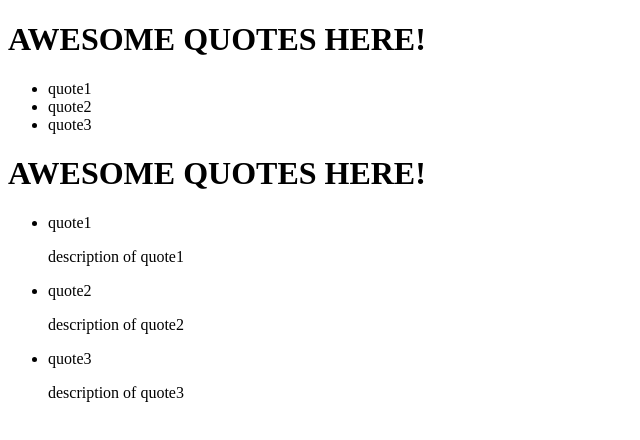
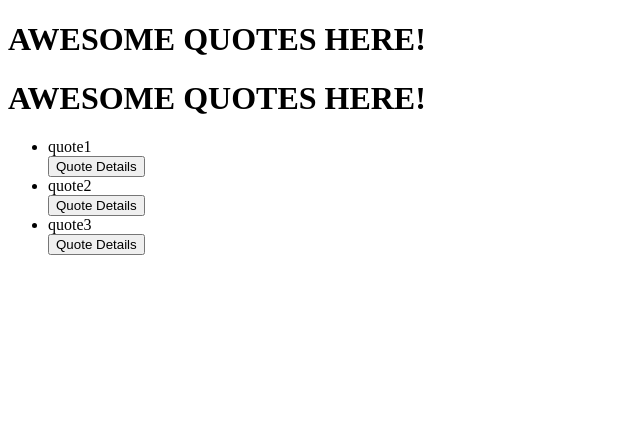
Before and after one commit to GasaGentille/QuotesApp, an Angular app: page / in a window 1280 px wide. Shown: the top 440 px of the page, without its empty margins (0-640 px from the left). Built offline with nearby package versions, Linux system fonts and the light colour scheme.

Commit message:
Adding delete quote functionality

```diff
--- a/src/app/app.component.ts
+++ b/src/app/app.component.ts
@@ -8,9 +8,9 @@ import{ Quote} from './quote';
 })
 export class AppComponent {
   // title = 'Quotes';
-  quotes: Quote [] =[
-   { quote_id:1,quote_name:'quote1',quote_description: 'description of quote1' },
-   { quote_id:2,quote_name:'quote2',quote_description: 'description of quote2' },
-   { quote_id:1,quote_name:'quote3',quote_description: 'description of quote3' },
-  ];
+  // quotes: Quote [] =[
+  //  { quote_id:1,quote_name:'quote1',quote_description: 'description of quote1' },
+  //  { quote_id:2,quote_name:'quote2',quote_description: 'description of quote2' },
+  //  { quote_id:1,quote_name:'quote3',quote_description: 'description of quote3' },
+  // ];
 }
--- a/src/app/quote-detail/quote-detail.component.html
+++ b/src/app/quote-detail/quote-detail.component.html
@@ -1,3 +1,4 @@
 <p>
     {{quote.quote_description}}
+    <button (click)= 'quoteComplete(true)'>Delete quote</button>
   </p>
--- a/src/app/quote-detail/quote-detail.component.ts
+++ b/src/app/quote-detail/quote-detail.component.ts
@@ -1,4 +1,4 @@
-import { Component, OnInit, Input} from '@angular/core';
+import { Component, OnInit, Input, Output, EventEmitter } from '@angular/core';
 import { Quote } from '../quote';
 
 
@@ -10,6 +10,10 @@ import { Quote } from '../quote';
 export class QuoteDetailComponent implements OnInit {
 
   @Input() quote: Quote;
+  @Output() isComplete = new EventEmitter<boolean>();
+  quoteComplete(complete:boolean){
+    this.isComplete.emit(complete);
+  }
   constructor() { }
 
   ngOnInit() {
--- a/src/app/quote.ts
+++ b/src/app/quote.ts
@@ -1,6 +1,12 @@
+// export class Quote {
+//     quote_id: number;
+//     quote_name: string;
+//     quote_description: string;
+
+// }
 export class Quote {
-    quote_id: number;
-    quote_name: string;
-    quote_description: string;
-
-}
+    showDescription: boolean;
+    constructor(public quote_id: number,public quote_name: string,public quote_description: string){
+      this.showDescription=false;
+    }
+  }
--- a/src/app/quote/quote.component.html
+++ b/src/app/quote/quote.component.html
@@ -1,9 +1,11 @@
 <div>
     <h1>AWESOME QUOTES HERE!</h1>
     <ul>
-      <li *ngFor='let quote of quotes'>
-        {{quote.quote_name}}
-        <app-quote-detail [quote]='quote'></app-quote-detail>
-      </li>
+        <div *ngFor='let quote of quotes; let i=index'>
+            <li> {{quote.quote_name}} </li>
+            <button (click)='toggleDetails(i)'>Quote Details</button>
+            <app-quote-detail *ngIf='quote.showDescription' [quote]='quote' (isComplete) = 'completeQuote($event,i)'></app-quote-detail>
+
+        </div>
     </ul>
-  </div>
+</div>
--- a/src/app/quote/quote.component.ts
+++ b/src/app/quote/quote.component.ts
@@ -9,11 +9,25 @@ import { Quote } from '../quote';
 export class QuoteComponent implements OnInit {
 
   quotes: Quote [] =[
-    { quote_id:1,quote_name:'quote1',quote_description: 'description of quote1' },
-    { quote_id:2,quote_name:'quote2',quote_description: 'description of quote2' },
-    { quote_id:1,quote_name:'quote3',quote_description: 'description of quote3' },
-   ];
 
+  //   { quote_id:1,quote_name:'quote1',quote_description: 'description of quote1' },
+  //   { quote_id:2,quote_name:'quote2',quote_description: 'description of quote2' },
+  //   { quote_id:1,quote_name:'quote3',quote_description: 'description of quote3' },
+  //  ];
+  new Quote(1,'quote1','description of quote1'),
+  new Quote(2,'quote2','description of quote2'),
+  new Quote(3,'quote3','description of quote3'),
+  ];
+
+  toggleDetails(index){
+    this.quotes[index].showDescription = !this.quotes[index].showDescription;
+  }
+
+  completeQuote(isComplete, index){
+    if (isComplete) {
+      this.quotes.splice(index,1);
+    }
+  }
   constructor() { }
 
   ngOnInit() {
```
